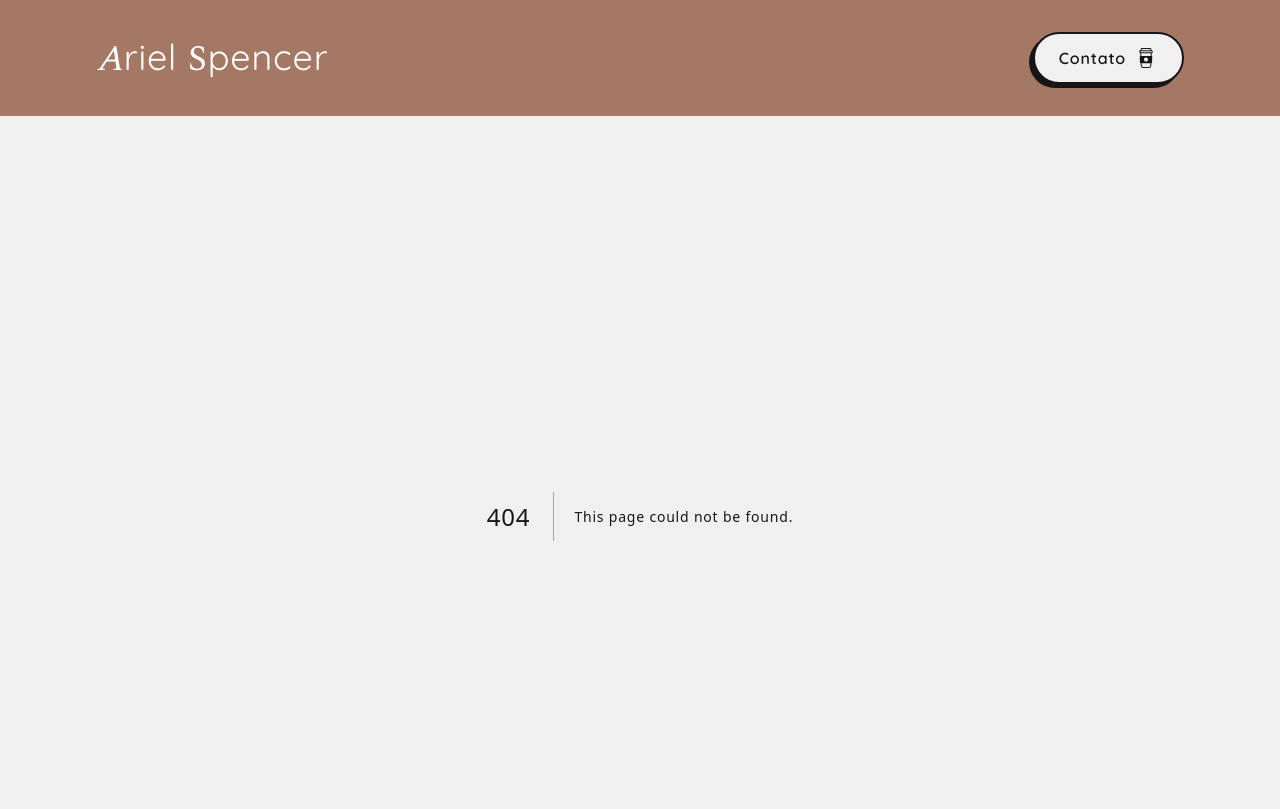
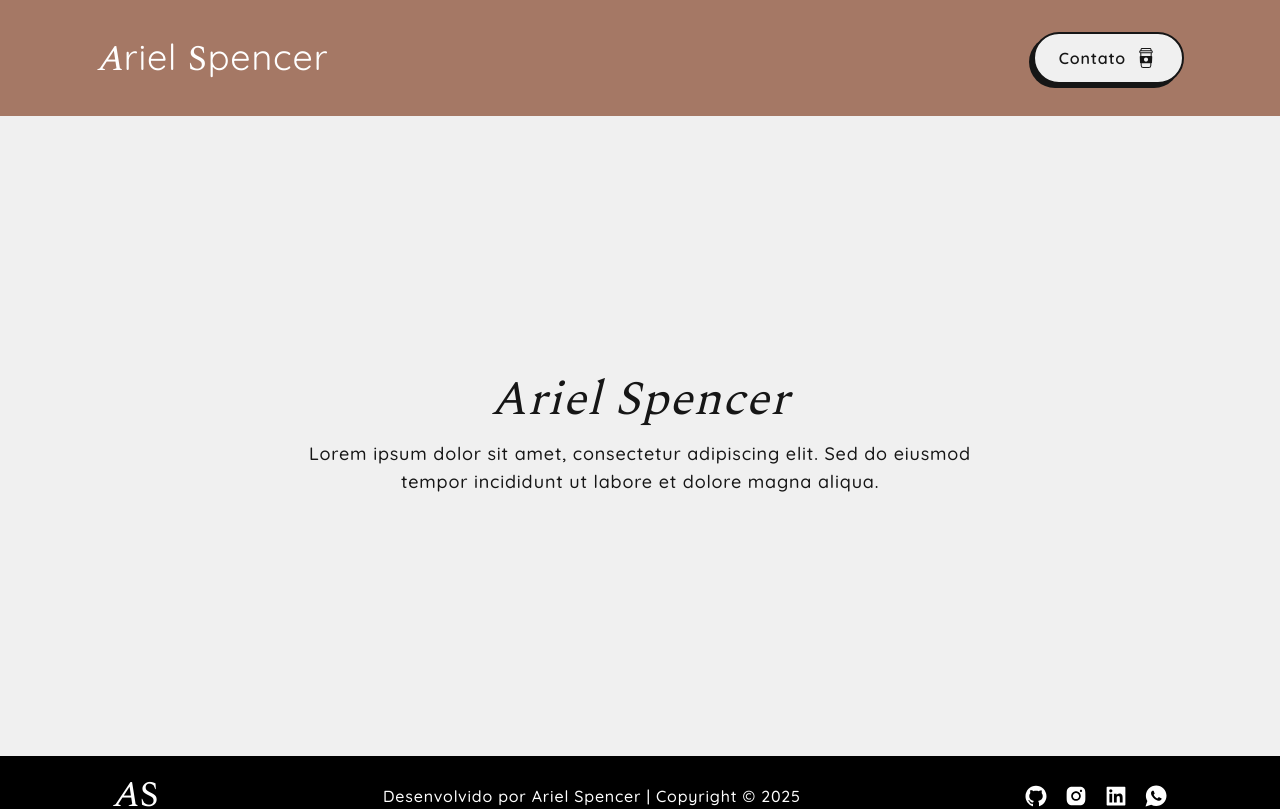
Before and after one commit to ArielSpencer/next-blog, a Next.js app: page /home in a window 1280 px wide. Before the commit this address had no page. Shown: the top 809 px of the page. Built offline with nearby package versions, Linux system fonts and the light colour scheme.

Commit message:
feat: add home and services with simple layout

```diff
--- /dev/null
+++ b/app/home/page.jsx
@@ -0,0 +1,15 @@
+import Header from "@/components/Header";
+import Footer from "@/components/Footer";
+
+export default function Home() {
+  return (
+    <>
+      <main className="min-h-[80vh] flex flex-col items-center justify-center">
+        <h1 className="text-3xl sm:text-5xl font-alternative font-extralight italic">Ariel Spencer</h1>
+        <p className="mt-4 text-lg text-center max-w-2xl">
+          Lorem ipsum dolor sit amet, consectetur adipiscing elit. Sed do eiusmod tempor incididunt ut labore et dolore magna aliqua.
+        </p>
+      </main>
+    </>
+  );
+}
--- /dev/null
+++ b/app/servicos/page.jsx
@@ -0,0 +1,15 @@
+import Header from "@/components/Header";
+import Footer from "@/components/Footer";
+
+export default function Services() {
+  return (
+    <>
+      <main className="min-h-[80vh] flex flex-col items-center justify-center">
+        <h1 className="text-3xl sm:text-5xl font-alternative font-extralight italic">Serviços</h1>
+        <p className="mt-4 text-lg text-center max-w-2xl">
+          Lorem ipsum dolor sit amet, consectetur adipiscing elit. Sed do eiusmod tempor incididunt ut labore et dolore magna aliqua.
+        </p>
+      </main>
+    </>
+  );
+}
```
